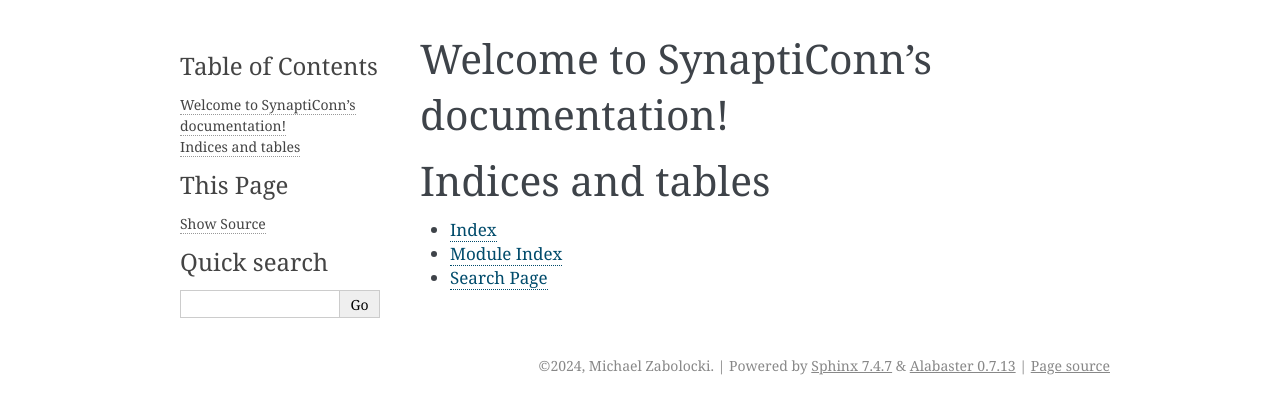
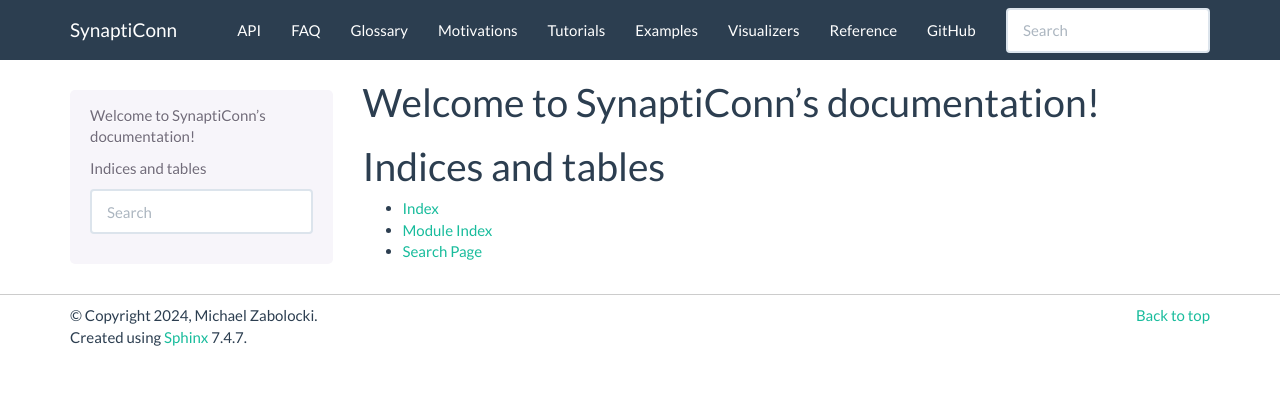
Before and after one commit to mzabolocki/SynaptiConn, a Sphinx documentation site: the page built from docs/index.rst, in a window 1280 px wide. Shown: the top 414 px of the page. Built offline with Sphinx 7.4.7, drawn with Linux system fonts in a browser that asks for light colours; some of the changed lines change nothing that is shown.

Commit message:
conf update

```diff
--- a/docs/conf.py
+++ b/docs/conf.py
@@ -1,18 +1,21 @@
+# -*- coding: utf-8 -*-
+#
 # Configuration file for the Sphinx documentation builder.
 #
-# This file only contains a selection of the most common options. For a full
-# list see the documentation:
+# For a full list of documentation options, see:
 # https://www.sphinx-doc.org/en/master/usage/configuration.html
 
-# -- Path setup --------------------------------------------------------------
 
-# If extensions (or modules to document with autodoc) are in another directory,
-# add these directories to sys.path here. If the directory is relative to the
-# documentation root, use os.path.abspath to make it absolute, like shown here.
-#
-# import os
-# import sys
-# sys.path.insert(0, os.path.abspath('.'))
+# ----------------------------------------------------------------------------
+
+import os
+from os.path import dirname as up
+
+from datetime import date
+
+import sphinx_gallery
+import sphinx_bootstrap_theme
+from sphinx_gallery.sorting import FileNameSortKey, ExplicitOrder
 
 
 # -- Project information -----------------------------------------------------
@@ -27,10 +30,18 @@
 
 # -- General configuration ---------------------------------------------------
 
-# Add any Sphinx extension module names here, as strings. They can be
-# extensions coming with Sphinx (named 'sphinx.ext.*') or your custom
-# ones.
+# Add any Sphinx extension module names here, as strings.
 extensions = [
+    'sphinx.ext.autodoc',
+    'sphinx.ext.autosummary',
+    'sphinx.ext.doctest',
+    'sphinx.ext.intersphinx',
+    'sphinx.ext.githubpages',
+    'sphinx.ext.mathjax',
+    'sphinx.ext.viewcode',
+    'sphinx_gallery.gen_gallery',
+    'sphinx_copybutton',
+    'numpydoc',
 ]
 
 # Add any paths that contain templates here, relative to this directory.
@@ -38,18 +49,92 @@
 
 # List of patterns, relative to source directory, that match files and
 # directories to ignore when looking for source files.
-# This pattern also affects html_static_path and html_extra_path.
+# This pattern also affects html_static_path and html_extra_path .
 exclude_patterns = ['_build', 'Thumbs.db', '.DS_Store']
 
+# numpydoc interacts with autosummary, that creates excessive warnings
+# This line is a 'hack' for that interaction that stops the warnings
+numpydoc_show_class_members = False
+
+# Set to generate sphinx docs for class members (methods)
+autodoc_default_options = {
+    'members': None,
+    'inherited-members': None,
+}
+
+# generate autosummary even if no references
+autosummary_generate = True
+
+# The suffix(es) of source filenames. Can be str or list of string
+source_suffix = '.rst' # ['.rst', '.md']
+
+# The master toctree document.
+master_doc = 'index'
+
+# The name of the Pygments (syntax highlighting) style to use.
+pygments_style = 'sphinx'
+
+# Settings for sphinx_copybutton
+copybutton_prompt_text = "$ "
 
 # -- Options for HTML output -------------------------------------------------
 
-# The theme to use for HTML and HTML Help pages.  See the documentation for
-# a list of builtin themes.
-#
-html_theme = 'alabaster'
+# The theme to use for HTML and HTML Help pages.
+html_theme = 'bootstrap'
 
-# Add any paths that contain custom static files (such as style sheets) here,
-# relative to this directory. They are copied after the builtin static files,
-# so a file named "default.css" will overwrite the builtin "default.css".
-html_static_path = ['_static']
+# Set the theme path explicitly
+#   This isn't always needed, but is useful so bulding docs doesn't fail on
+#   operating systems which don't have bootstrap on theme path
+html_theme_path = sphinx_bootstrap_theme.get_html_theme_path()
+
+# Theme options to customize the look and feel, which are theme-specific.
+html_theme_options = {
+    'navbar_sidebarrel': False,
+    'navbar_links': [
+        ("API", "api"),
+        ("FAQ", "faq"),
+        ("Glossary", "glossary"),
+        ("Motivations", "auto_motivations/index"),
+        ("Tutorials", "auto_tutorials/index"),
+        ("Examples", "auto_examples/index"),
+        ("Visualizers", "visualizers"),
+        ("Reference", "reference"),
+        ("GitHub", "https://github.com/fooof-tools/fooof", True),
+    ],
+
+    # Set the page width to not be restricted to hardset value
+    'body_max_width': None,
+
+    # Bootswatch (http://bootswatch.com/) theme to apply.
+    'bootswatch_theme': "flatly",
+
+    # Render the current pages TOC in the navbar
+    'navbar_pagenav': False,
+}
+
+# Settings for whether to copy over and show link rst source pages
+html_copy_source = False
+html_show_sourcelink = False
+
+
+# -- Extension configuration -------------------------------------------------
+
+# Configurations for sphinx gallery
+sphinx_gallery_conf = {
+    'examples_dirs': ['../examples', '../tutorials', '../motivations'],
+    'gallery_dirs': ['auto_examples', 'auto_tutorials', 'auto_motivations'],
+    'subsection_order' : ExplicitOrder(['../examples/processing',
+                                        '../examples/manage',
+                                        '../examples/models',
+                                        '../examples/plots',
+                                        '../examples/sims',
+                                        '../examples/analyses',
+                                        '../motivations/concepts',
+                                        '../motivations/measurements']),
+    'within_subsection_order': FileNameSortKey,
+    'default_thumb_file': 'img/spectrum.png',
+    'backreferences_dir': 'generated',   # Where to drop linking files between examples & API
+    'doc_module': ('specparam',),
+    'reference_url': {'specparam': None},
+    'remove_config_comments': True,
+}
```
